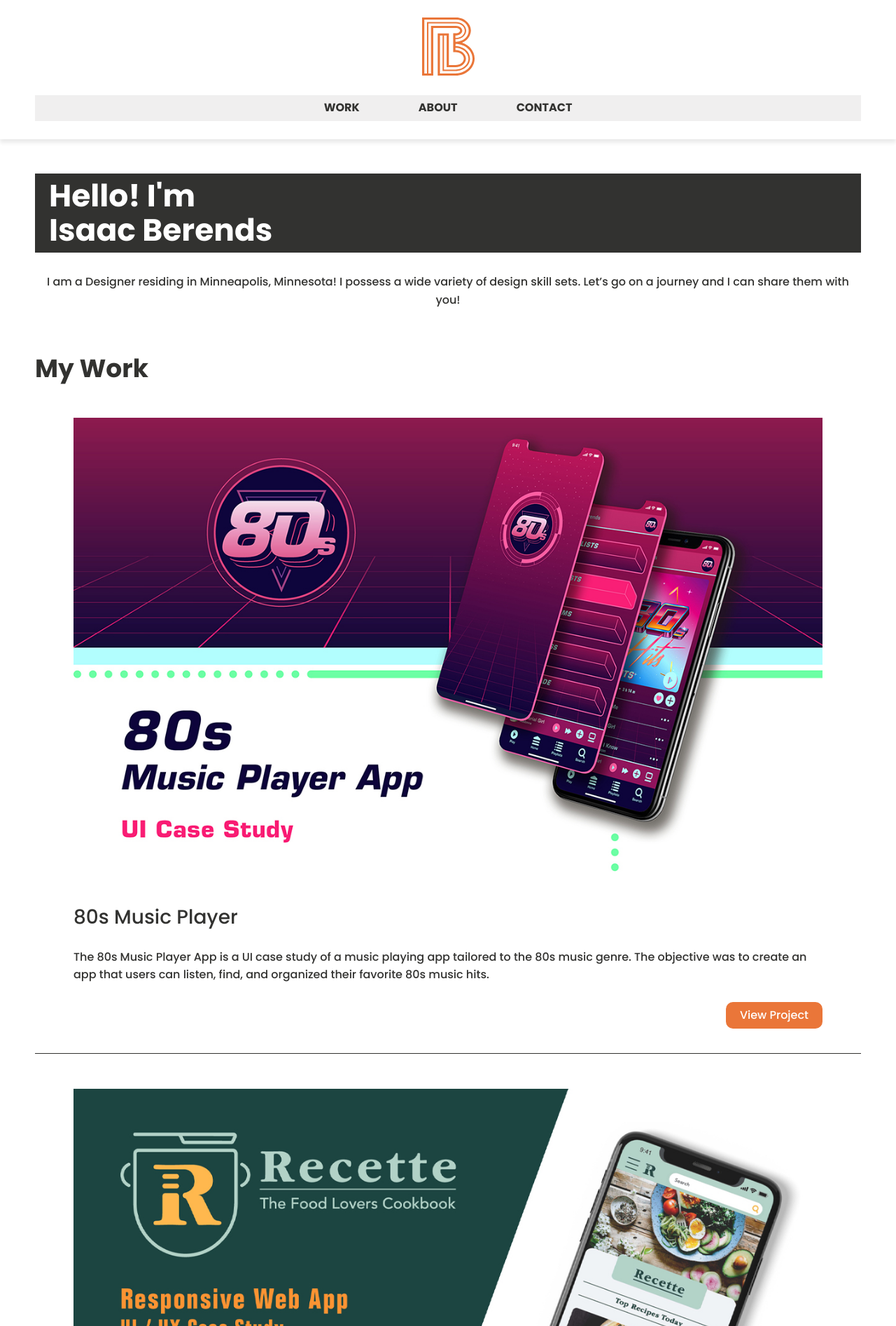
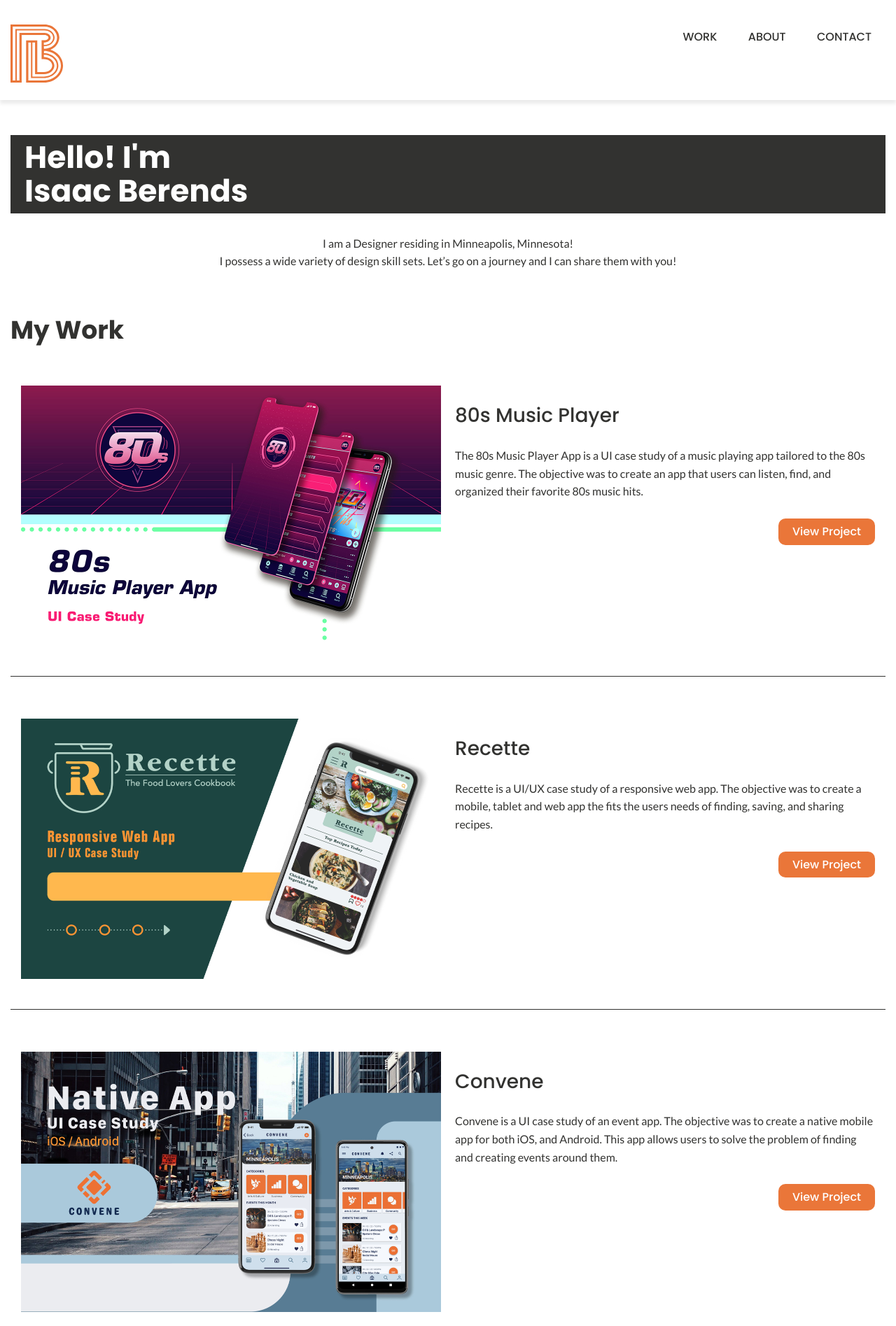
Before and after one commit to IWBerends/Portfolio-Site-Isaac-Berends-, a plain HTML site: page index.html in a window 1280 px wide. Shown: the top 1895 px of the page at 70% size. Drawn offline with nearby package versions, Linux system fonts and the light colour scheme.

Commit message:
About Update

```diff
--- a/css/style.css
+++ b/css/style.css
@@ -12,23 +12,33 @@ Secondary Colors
 
 /* Layout styling */
 
-.container {padding: 0 50px;}
+.container {padding: 0 15px;}
+
+[class*="col-"] {
+    float: left;
+    padding: 10px;
+  }
 
 .row {margin: 50px 0; /* 25px top and bottom, 0 left and right */
     border-bottom: 1px solid #323230;
     padding-top: 0px;
     padding-right: 5px;
     padding-bottom: 25px;
-    padding-left: 5px;}
+    padding-left: 5px;
+    content: "";
+    clear: both;
+    display: table;
+      }
 
 
 .logo {max-width: 75px;
        padding-top: 15px;
        padding-right: px;
        padding-bottom: 5px;
-       padding-left: px;}
+       padding-left: px;
+    }
 
-.profile {max-width: 200px;
+.profile {max-width: 400px;
           justify-content: center;
           padding-top: 15px;
           padding-right: px;
@@ -37,7 +47,8 @@ Secondary Colors
           display: block;
           margin-left: auto;
           margin-right: auto;
-          width: 50%;}
+          width: 50%;
+        }
 
 .social {max-width: 100px;
           padding-top: 35px;
@@ -47,7 +58,8 @@ Secondary Colors
           display: block;
           margin-left: auto;
           margin-right: auto;
-          width: 50%;}
+          width: 50%;
+        }
 
 .images-container {display: flex;
                    justify-content: center;
@@ -60,7 +72,8 @@ Secondary Colors
                          padding-top: 35px;
                          padding-right: px;
                          padding-bottom: 35px;
-                         padding-left: px;}
+                         padding-left: px;
+                        }
 
 .button-container {display: flex;
                    justify-content: right;
@@ -68,7 +81,8 @@ Secondary Colors
                    padding-top: 10px;
                    padding-right: px;
                    padding-bottom: 10px;
-                   padding-left: px;}
+                   padding-left: px;
+                }
 
 
 header {background-color: #ffffff;
@@ -77,30 +91,47 @@ header {background-color: #ffffff;
         box-shadow: 0px 5px 5px 0px rgba(50, 50, 50, 0.10);
         box-shadow: 0px 5px 5px 0px rgba(50, 50, 50, 0.10);
         box-shadow: 0px 5px 5px 0px rgba(50, 50, 50, 0.10);
-        position: relative}
+        position: relative
+    }
 
 nav > {display: inline-block;
-       width: 100%}
+       width: 100%
+    }
+
 nav > ul {list-style-type: none;
-          padding: 0;}
-nav > ul > li {display: inline-block;}
-nav > ul > li > a {padding: 0;
+          padding: 0;
+        }
+
+nav > ul > li {display: inline-block;
+}
+
+nav > ul > li > a {padding: 0 15px;
                    display: inline-block;
-                   padding: 0 40px;
+                   padding: px;
+                   padding-right: 20px;
+                   padding-left: 20px;
                    text-transform: uppercase;
-                   font-weight: 700;
-                   color: #323230;}
-nav > ul > li > {color: #323230;text-decoration: none; /* No underlining */}
-nav > ul > li > a hover {color: #EA7639;text-decorationn: underline; /* Underlining when hovering over a link */}
-nav > ul > li > a visited { /* visited link */color: #323230;}
-nav > ul > li > a active { /* selected link */color: #df6422;}
-nav > ul > li > a focus {color: #df6422;text-decoration: underline;}
-nav > ul {background-color: #F0EFEF;
-          border-bottom: 1px solid #F0EFEF;
-          padding-top: 5px;
-          padding-right: 0px;
-          padding-bottom: 5px;
-          padding-left: 0px;}
+                   font-weight: 400;
+                   color: #323230;
+                }
+
+nav > ul > li > a {color: #323230; text-decoration: none; /* No underlining */
+}
+
+nav > ul > li > a hover {color: #EA7639; /* Underlining when hovering over a link */
+}
+
+nav > ul > li > a visited {color: #323230; /* visited link */
+}
+
+nav > ul > li > a active {color: #323230; /* selected link */
+}
+
+nav > ul > li > a focus {color: #323230;
+}
+
+
+main #skills li {font-family: 'Lato', sans-serif;}
 
 body
      {background-color: #FFFFFF;
@@ -108,21 +139,31 @@ body
      font-size: 16px; /* Sets the font size to 16px */
      font-weight: 300; /* Sets the font weight to 300 */
      line-height: 1.6; /* Sets the line-height to 1.6 * the font-size */
-     color: #323230;}
-
-    {font-family: 'Lato', sans-serif;}
-
+     color: #323230;
+    }
 
      #hero p {text-align: center; /* Centers text */}
+
+     #hero span {display: block;}
+
      #hero {background-color: #ffffff;
             padding: 20px 0;
             display: inline-block;
-            width: 100%;}
-     footer p {text-align: center;}
-     #about p {text-align: center; /* Centers text */}
+            width: 100%;
+        }
+
+    footer p {text-align: center;
+    }
+
+    #about p {text-align: center; /* Centers text */
+    }
+
+    #skills {text-align: left; /* Centers text */
+    }
 
      h1, h2, h3, h4
      {line-height: 1.1;}
+
      h1 {font-size: 2.75em; font-weight: 700;
         text-align: left; /* Centers text */
         color: #ffffff;
@@ -131,16 +172,27 @@ body
         padding-top: 8px;
         padding-right: 0px;
         padding-bottom: 8px;
-        padding-left: 20px;}
+        padding-left: 20px;
+    }
 
-     h2 {font-size: 2.25em; font-weight: 700;}
-     h3 {font-size: 1.75em; font-weight: 400;}
-     h4 {font-size: 1.35em; font-weight: 400;}
+
+    h2 {font-size: 2.25em; font-weight: 700;}
+
+    #about h3 {font-size: 2.25em; font-weight: 400;}
+
+    h3 {font-size: 1.75em; font-weight: 400;}
+
+    h4 {font-size: 1.35em; font-weight: 400;}
+
+    p {font-family: 'Lato', sans-serif;}
+
+    header li {font-family: 'Poppins', sans-serif; font-weight: 300;}
+
 
      img {width: 100%;}
 
      a {color: #323230;text-decoration: none; /* No underlining */}
-     a:hover {color: #EA7639;text-decorationn: underline; /* Underlining when hovering over a link */}
+     a:hover {color: #EA7639; text-decorationn: underline; /* Underlining when hovering over a link */}
      a:visited { /* visited link */color: #ffffff;}
      a:active { /* selected link */color: #EA7639;}
      a:focus {color: #EA7639;text-decoration: underline;}
@@ -156,6 +208,7 @@ body
         border-bottom: 0px solid #994c30; /* width of the border, type, color */
         transition: 0.2s opacity;
         }
+
      .button:hover {background-color: #df6422; /* Reduces the opacity of the button to 80% */
             color: #ffffff;}
 
@@ -171,5 +224,37 @@ body
         border-bottom: 2px solid #EA7639; /* width of the border, type, color */
         transition: 0.2s opacity;
           }
+
      .button.contact:hover {background-color: #EA7639; /* Reduces the opacity of the button to 80% */
-            color: #ffffff;}
+            color: #ffffff;
+        }
+
+
+/* ==============================
+Medium devices (640px and larger)
+================================= */
+@media only screen and (min-width: 640px){
+    header
+        {text-align: unset;
+        padding: 20px 0 13px;}
+
+
+      nav
+        {width: auto;
+        float: right;
+        margin-top: 4px;}
+
+
+      .col-md-6
+        {width: 50%;}
+      }
+/* ==============================
+Large devices (1024px or larger)
+================================= */
+@media only screen and (min-width: 1024px) {
+}
+/* ==============================
+X-large devices (1440px or larger)
+================================= */
+@media only screen and (min-width: 1440px) {
+}
--- a/index.html
+++ b/index.html
@@ -14,11 +14,14 @@
     <link rel="preconnect" href="https://fonts.googleapis.com">
     <link rel="preconnect" href="https://fonts.gstatic.com" crossorigin>
     <link href="https://fonts.googleapis.com/css2?family=Lato&display=swap" rel="stylesheet">
+    <link rel="preconnect" href="https://fonts.googleapis.com">
+    <link rel="preconnect" href="https://fonts.gstatic.com" crossorigin>
+    <link href="https://fonts.googleapis.com/css2?family=Poppins:wght@300&display=swap" rel="stylesheet">
   </head>
 <body>
     <header>
       <div class="container">
-        <img src="icons/iberends_logo.svg"class="logo"alt="Isaac Berends Logo" >
+        <img src="icons/iberends_logo.svg" class="logo" alt="Isaac Berends Logo" >
         <nav>
          <ul>
            <li><a href="index.html">Work</a></li>
@@ -31,82 +34,88 @@
   <main>
     <div id="hero">
       <div class="container">
-        <div><h1>Hello! I'm <br>Isaac Berends</h1></div>
-           <span></span>
-             <p>I am a Designer residing in Minneapolis, Minnesota! I possess a wide variety of design skill sets. Let’s go on a journey and I can
-                share them with you! </p>
+        <div>
+          <h1>Hello! I'm <br>Isaac Berends</h1>
+        </div>
+           <span>
+             <p>I am a Designer residing in Minneapolis, Minnesota! <br> I possess a wide variety of design skill sets. Let’s go on a journey and I can
+                share them with you!</p>
+           </span>
       </div>
     </div>
-    <div id="work">
-       <div class="container">
+    <div id="work" class="container">
         <h2>My Work</h2>
 
         <div class="row">
-          <div class="container">
+          <div class="col-md-6">
               <picture>
                 <source srcset="img/80s/80s_Header@1x.jpg" media="(max-width:767px)">
                 <img src="img/80s/80s_Header@2x.jpg" alt="Vela Weather App Mockup">
               </picture>
           </div>
-          <div class="container">
+
+             <div class="col-md-6">
               <h3>80s Music Player</h3>
               <p>The 80s Music Player App is a UI case study of a music playing app tailored to the 80s music genre. The objective was to create an app that users can listen, find, and organized their favorite 80s music hits.</p>
               <div class="button-container">
-                <a href="project_80s.html"class="button">View Project</a>
+                <a href="project_80s.html" class="button">View Project</a>
              </div>
             </div>
         </div>
 
         <div class="row">
-         <div class="container">
+          <div class="col-md-6">
             <picture>
                 <source srcset="img/recette/Recette_Header@1x.jpg" media="(max-width:767px)">
                 <img src="img/recette/Recette_Header@2x.jpg" alt="Vela Weather App Mockup">
                 </picture>
           </div>
-         <div class="container">
+
+          <div class="col-md-6">
            <h3>Recette</h3>
            <p>Recette is a UI/UX case study of a responsive web app. The objective was to create a mobile, tablet and web
               app the fits the users needs of finding, saving, and
               sharing recipes.</p>
               <div class="button-container">
-                <a href="project_recette.html"class="button">View Project</a>
+                <a href="project_recette.html" class="button">View Project</a>
               </div>
           </div><!-- end second column -->
         </div><!-- end row that holds (2) columns for project -->
 
         <div class="row">
-          <div class="container">
+          <div class="col-md-6">
              <picture>
                 <source srcset="img/convene/Convene_Header@1x.jpg" media="(max-width:767px)">
                 <img src="img/convene/Convene_Header@2x.jpg" alt="Vela Weather App Mockup">
              </picture>
           </div><!-- end first column -->
-         <div class="container">
+
+         <div class="col-md-6">
            <h3>Convene</h3>
            <p>Convene is a UI case study of an event app. The objective was to create a native mobile app for both iOS, and Android. This app allows users to solve the problem of finding and creating events around them.</p>
            <div class="button-container">
-             <a href="project_convene.html"class="button">View Project</a>
+             <a href="project_convene.html" class="button">View Project</a>
            </div>
           </div><!-- end second column -->
         </div><!-- end row that holds (2) columns for project -->
 
         <div class="row">
-          <div class="container">
+          <div class="col-md-6">
             <picture>
                 <source srcset="img/knox/Knox_Header@1x.jpg" media="(max-width:767px)">
                 <img src="img/knox/Knox_Header@2x.jpg" alt="Vela Weather App Mockup">
                 </picture>
           </div><!-- end first column -->
-         <div class="container">
+
+          <div class="col-md-6">
              <h3>Knox</h3>
              <p>Knox is a UI case study of a money saving tool. The objective was to create an app that helps users manage their finances and save money for a big purchase.</p>
              <div class="button-container">
-             <a href="project_knox.html"class="button">View Project</a>
+             <a href="project_knox.html" class="button">View Project</a>
            </div>
            </div><!-- end second column -->
         </div><!-- end row that holds (2) columns for project -->
-        </div>
+
     </div>
   </main>
   <footer>
@@ -119,26 +128,26 @@
        </p>
        <div>
          <div class="button-container-email">
-            <a href="mailto:Isaac.isaac.berends@gmail.com"class="button contact">Send Email</a>
+            <a href="mailto:Isaac.isaac.berends@gmail.com" class="button contact">Send Email</a>
          </div>
        </div>
         <div class="images-container">
            <a href="https://www.behance.net/isaacberends" target="_blank"></a>
             <picture>
                 <source srcset="icons/behance@1x.png" media="(max-width:767px)">
-                <img src="icons/behance@2x.png"class="social" alt="Behance">
+                <img src="icons/behance@2x.png" class="social" alt="Behance">
               </picture>
 
            <a href="https://www.instagram.com/i_berends/" target="_blank"></a>
             <picture>
                 <source srcset="icons/instagram@1x.png" media="(max-width:767px)">
-                <img src="icons/instagram@2x.png"class="social"alt="Instagram">
+                <img src="icons/instagram@2x.png" class="social" alt="Instagram">
               </picture>
 
            <a href="https://www.linkedin.com/in/isaac-berends-153a0312/" target="_blank"></a>
             <picture>
                 <source srcset="icons/linkedin@1x.png" media="(max-width:767px)">
-                <img src="icons/linkedin@2x.png"class="social"alt="LinkedIn">
+                <img src="icons/linkedin@2x.png" class="social" alt="LinkedIn">
               </picture>
          </div>
         <p>Website Design and Content © Isaac Berends 2023</p>
```
Also changed, not shown: about.html (+30 -8 lines). Lines whose indentation alone changed are shown as unchanged.
